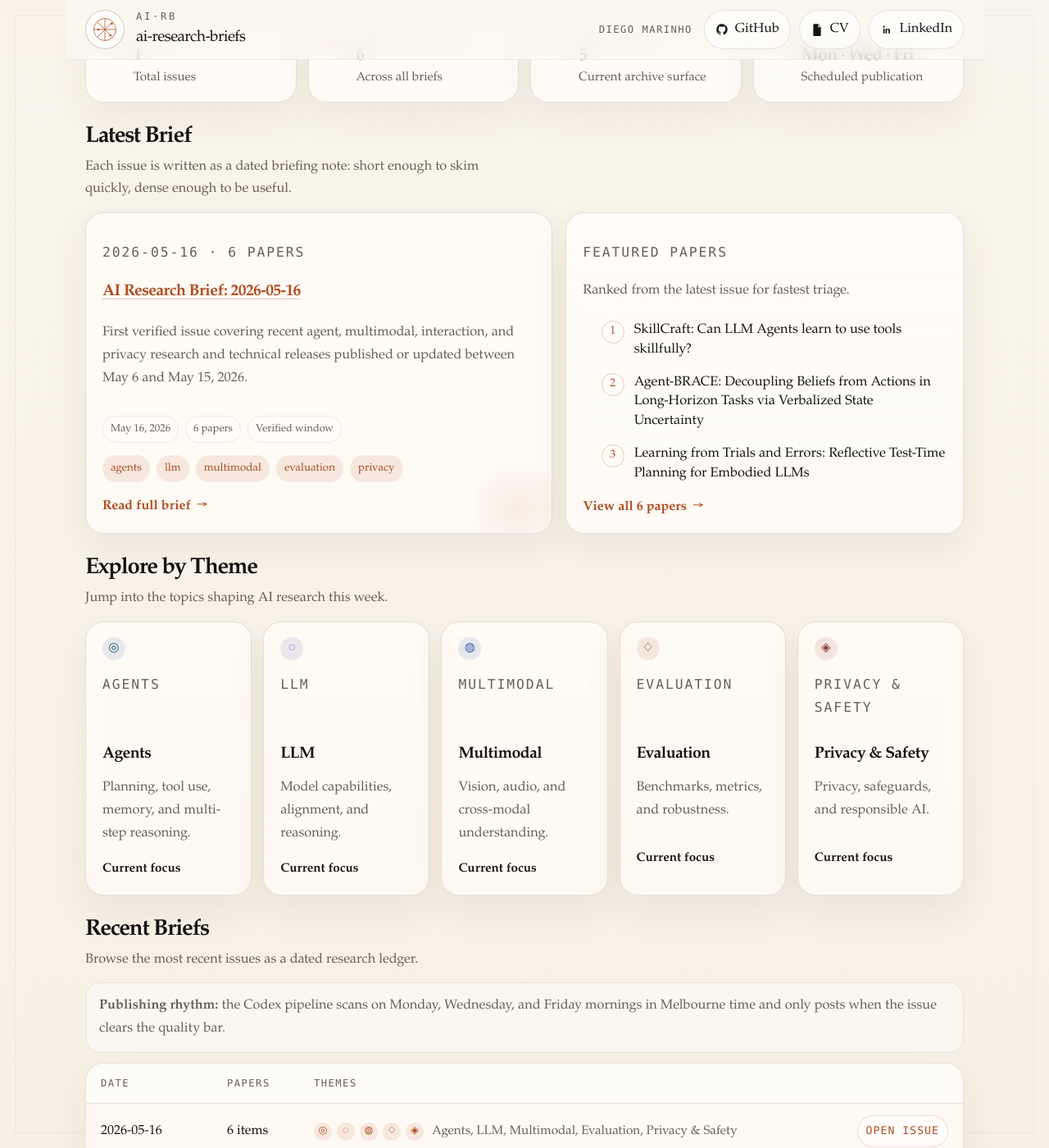
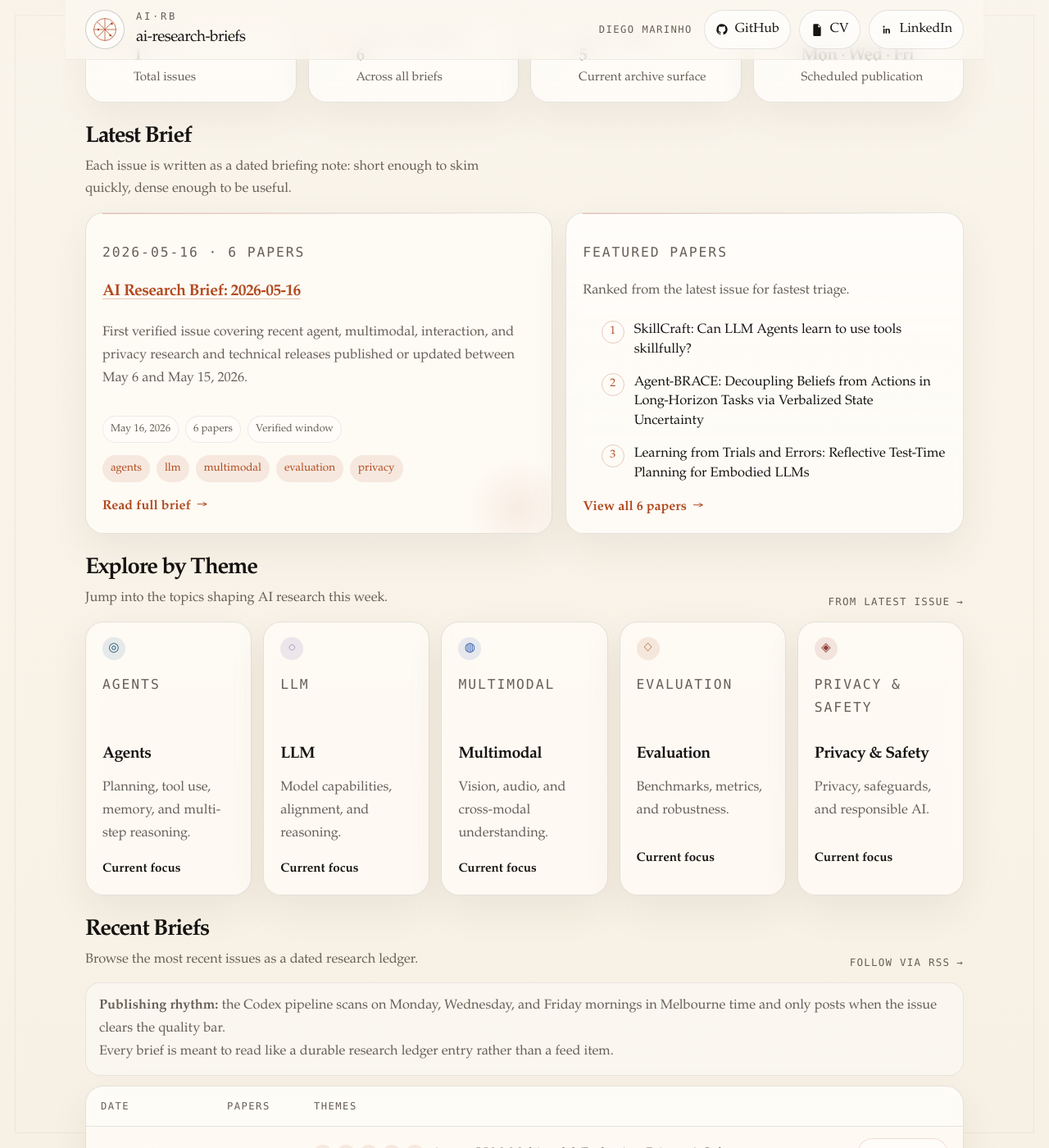
Before and after one commit to dmoliveira/ai-research-briefs, a Jekyll site: the page built from docs/index.md, in a window 1280 px wide and 1400 px high, scrolled down 730 px. Shown: the whole window at 82% size. Built offline with Jekyll 4.4.1, drawn with Linux system fonts in a browser that asks for light colours; some of the changed text lies outside the part shown.

Commit message:
Refine homepage hierarchy and archive messaging

```diff
--- a/docs/assets/style.css
+++ b/docs/assets/style.css
@@ -436,6 +436,27 @@ a:hover {
   margin-bottom: 14px;
 }
 
+.section-heading-link {
+  display: inline-flex;
+  align-items: center;
+  gap: 8px;
+  color: var(--muted);
+  font-family: "JetBrains Mono", "SFMono-Regular", Menlo, monospace;
+  font-size: 0.78rem;
+  letter-spacing: 0.1em;
+  text-transform: uppercase;
+  text-decoration: none;
+  white-space: nowrap;
+}
+
+.section-heading-link::after {
+  content: "→";
+}
+
+.section-heading-link:hover {
+  color: var(--accent);
+}
+
 .home-section-intro,
 .page-summary {
   color: var(--muted);
@@ -460,6 +481,18 @@ a:hover {
 .latest-brief-card {
   position: relative;
   overflow: hidden;
+}
+
+.latest-brief-card::before,
+.feature-panel::before,
+.entry-card::before {
+  content: "";
+  position: absolute;
+  left: 20px;
+  right: 20px;
+  top: 0;
+  height: 1px;
+  background: linear-gradient(90deg, rgba(178, 74, 31, 0.36), rgba(178, 74, 31, 0));
 }
 
 .latest-brief-card::after {
@@ -545,6 +578,7 @@ a:hover {
 }
 
 .feature-panel {
+  position: relative;
   background:
     linear-gradient(180deg, rgba(255, 255, 255, 0.46), rgba(255, 255, 255, 0.18)),
     var(--panel);
@@ -647,12 +681,9 @@ a:hover {
   margin: 0;
 }
 
-.archive-note {
-  margin: 0;
-  padding: 14px 18px 18px;
-  color: var(--muted);
-  border-top: 1px solid rgba(22, 20, 18, 0.08);
-  background: rgba(255, 255, 255, 0.24);
+.archive-status-subtle {
+  margin-top: 0.32rem;
+  font-size: 0.94rem;
 }
 
 .archive-ledger-head,
@@ -683,6 +714,11 @@ a:hover {
 
 .archive-ledger-row {
   transition: background 140ms ease, border-color 140ms ease, transform 140ms ease;
+}
+
+.archive-date,
+.archive-count {
+  font-variant-numeric: tabular-nums;
 }
 
 .archive-themes {
@@ -855,6 +891,7 @@ a:hover {
 }
 
 .entry-card {
+  position: relative;
   padding: 20px 20px 18px;
   margin: 1rem 0 1.35rem;
   background:
@@ -1061,6 +1098,11 @@ a:hover {
     align-items: flex-start;
   }
 
+  .section-heading-row {
+    align-items: flex-start;
+    flex-direction: column;
+  }
+
   .top-note-links {
     gap: 10px;
   }
--- a/docs/index.md
+++ b/docs/index.md
@@ -90,6 +90,7 @@ summary: Public archive of concise AI research digests.
       <h2>Explore by Theme</h2>
       <p class="home-section-intro">Jump into the topics shaping AI research this week.</p>
     </div>
+    <a class="section-heading-link" href="2026/05/2026-05-16.html">From latest issue</a>
   </div>
   <div class="theme-tile-grid">
     <article class="theme-tile" data-theme="agents">
@@ -135,9 +136,11 @@ summary: Public archive of concise AI research digests.
       <h2>Recent Briefs</h2>
       <p class="home-section-intro">Browse the most recent issues as a dated research ledger.</p>
     </div>
+    <a class="section-heading-link" href="rss.xml">Follow via RSS</a>
   </div>
   <div class="archive-status-note">
     <p><strong>Publishing rhythm:</strong> the Codex pipeline scans on Monday, Wednesday, and Friday mornings in Melbourne time and only posts when the issue clears the quality bar.</p>
+    <p class="archive-status-subtle">Every brief is meant to read like a durable research ledger entry rather than a feed item.</p>
   </div>
   <div class="archive-ledger">
     <div class="archive-ledger-head">
@@ -152,6 +155,5 @@ summary: Public archive of concise AI research digests.
       <span class="archive-themes"><span class="theme-dot-row"><span class="theme-dot" title="Agents">◎</span><span class="theme-dot" title="LLM">◌</span><span class="theme-dot" title="Multimodal">◍</span><span class="theme-dot" title="Evaluation">◇</span><span class="theme-dot" title="Privacy & Safety">◈</span></span><span class="archive-theme-labels">Agents, LLM, Multimodal, Evaluation, Privacy & Safety</span></span>
       <a class="archive-open" href="2026/05/2026-05-16.html" aria-label="Open AI Research Brief: 2026-05-16">Open issue</a>
     </article>
-  <p class="archive-note">This archive is live and will fill out automatically as the Mon · Wed · Fri pipeline publishes new briefs.</p>
   </div>
 </section>
--- a/scripts/generate_index.py
+++ b/scripts/generate_index.py
@@ -242,6 +242,7 @@ summary: Public archive of concise AI research digests.
             '      <h2>Explore by Theme</h2>',
             '      <p class="home-section-intro">Jump into the topics shaping AI research this week.</p>',
             '    </div>',
+            f'    <a class="section-heading-link" href="{featured_digest["path"]}">From latest issue</a>',
             '  </div>',
             '  <div class="theme-tile-grid">',
         ]
@@ -269,9 +270,11 @@ summary: Public archive of concise AI research digests.
             '      <h2>Recent Briefs</h2>',
             '      <p class="home-section-intro">Browse the most recent issues as a dated research ledger.</p>',
             '    </div>',
+            '    <a class="section-heading-link" href="rss.xml">Follow via RSS</a>',
             '  </div>',
             '  <div class="archive-status-note">',
             '    <p><strong>Publishing rhythm:</strong> the Codex pipeline scans on Monday, Wednesday, and Friday mornings in Melbourne time and only posts when the issue clears the quality bar.</p>',
+            '    <p class="archive-status-subtle">Every brief is meant to read like a durable research ledger entry rather than a feed item.</p>',
             '  </div>',
             '  <div class="archive-ledger">',
             '    <div class="archive-ledger-head">',
@@ -299,8 +302,6 @@ summary: Public archive of concise AI research digests.
                 '    </article>',
             ]
         )
-    if len(digests) == 1:
-        lines.append('  <p class="archive-note">This archive is live and will fill out automatically as the Mon · Wed · Fri pipeline publishes new briefs.</p>')
     lines.extend(['  </div>', '</section>'])
     return "\n".join(line for line in lines if line != "")
 
```
